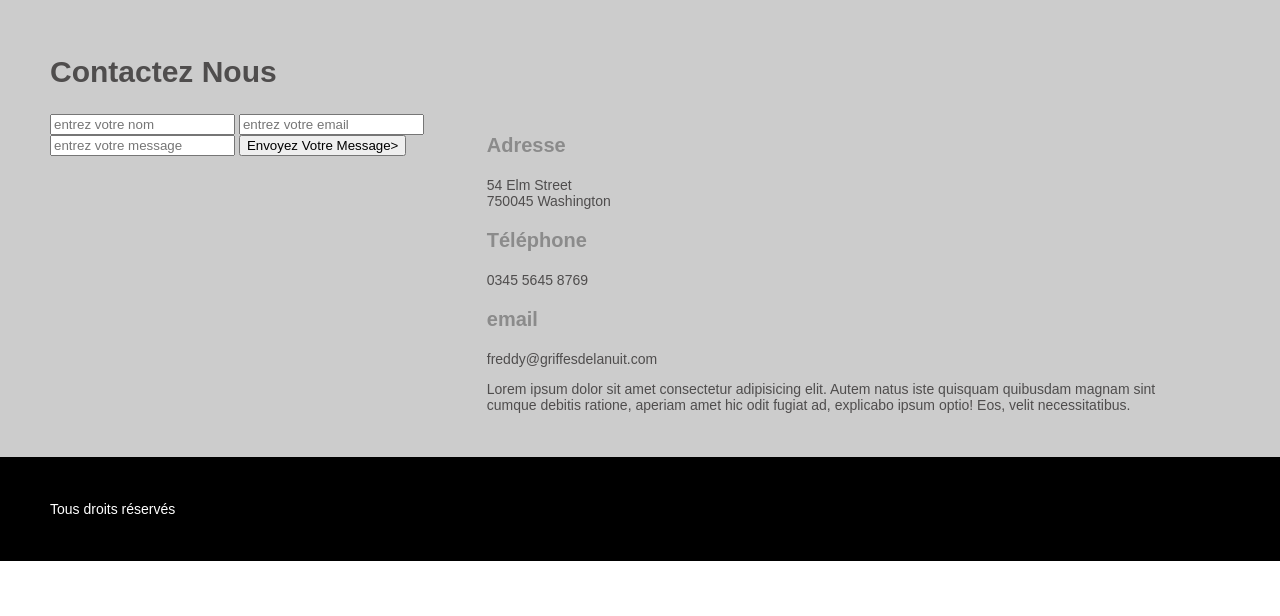
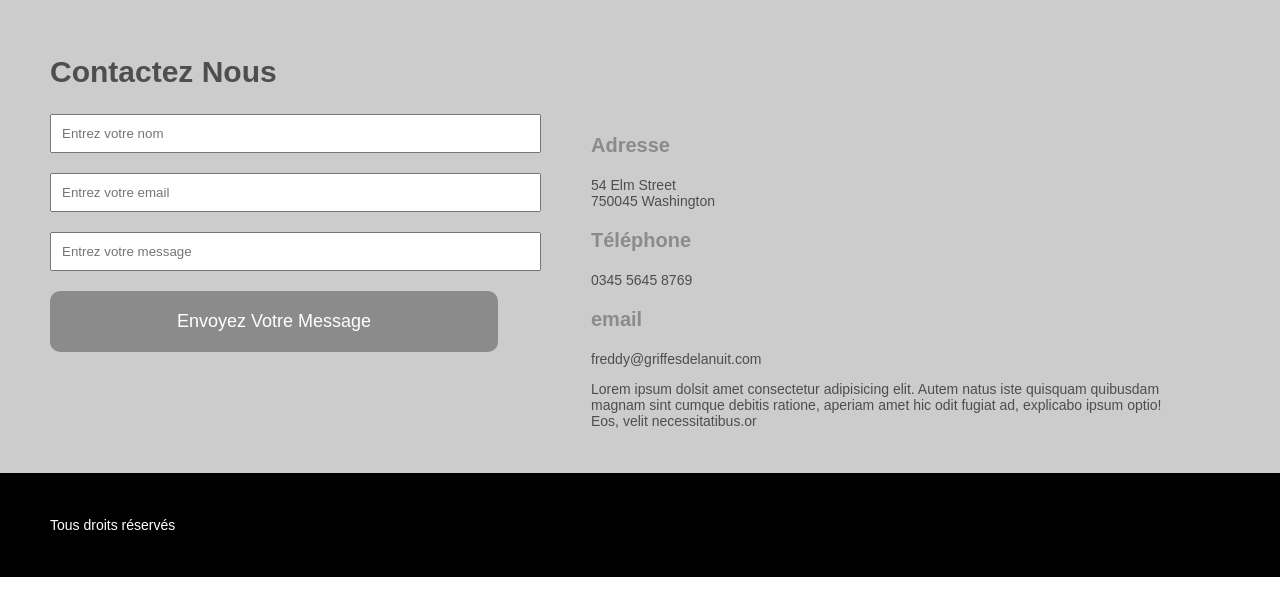
Before and after one commit to zorro103/projet, a PHP site: page /contact.php in a window 1280 px wide. Shown: the part 63-679 px from the top of the page. Run offline with PHP 8.4, Linux system fonts and the light colour scheme.

Commit message:
Envoi Pages fin mercredi

```diff
--- a/jour6/assets/css/style.css
+++ b/jour6/assets/css/style.css
@@ -25,6 +25,10 @@ a {
     color: #FFF;
     font-size: 20px;
     margin-left: 20px;
+}
+
+.nav-link :hover {
+    color: rgb(131, 64, 64);
 }
 
 h1 {
@@ -65,6 +69,21 @@ h3 {
     padding: 30px 50px;
 }
 
+.description .champ {
+    margin-bottom: 20px;
+    padding: 10px 300px 10px 10px;
+}
+
+.description .bouton {
+    font-size: 18px;
+    background-color: #8b8b8b;
+    color: #FFFFFF;
+    width: 448px;
+    padding: 20px;
+    border: 0px;
+    border-radius: 10px;
+}
+
 .services {
     margin: 0px;
     padding: 0px;
--- a/jour6/php/view/section-contact.php
+++ b/jour6/php/view/section-contact.php
@@ -4,10 +4,13 @@
             <div class="container">
                 <div class="colonne">
                     <form id="contact" action="#contact" method="POST">
-                        <input type="text" name="nom" placeholder="entrez votre nom">
-                        <input type="email" name="email" placeholder="entrez votre email">
-                        <input type="text-area" cols="80" row="8" placeholder="entrez votre message">
-                        <button type="submit">Envoyez Votre Message></button>
+                        <input type="text" name="nom" placeholder="Entrez votre nom" class="champ">
+                        <br>
+                        <input type="email" name="email" placeholder="Entrez votre email" class="champ">
+                        <br>
+                        <input type="text-area" cols="80" row="8" placeholder="Entrez votre message" class="champ">
+                        <br>
+                        <button type="submit" class="bouton">Envoyez Votre Message</button>
                     </form>
                 </div>
                 <div class="colonne">
@@ -19,7 +22,7 @@
                     <p>0345 5645 8769</p>
                     <h3>email</h3>
                     <p>freddy@griffesdelanuit.com</p>
-                    <p>Lorem ipsum dolor sit amet consectetur adipisicing elit. Autem natus iste quisquam quibusdam magnam sint cumque debitis ratione, aperiam amet hic odit fugiat ad, explicabo ipsum optio! Eos, velit necessitatibus.</p>
+                    <p>Lorem ipsum dolsit amet consectetur adipisicing elit. Autem natus iste quisquam quibusdam magnam sint cumque debitis ratione, aperiam amet hic odit fugiat ad, explicabo ipsum optio! Eos, velit necessitatibus.or </p>
 
                 </div>
             </div>
```
Also changed, not shown: 1 other file.
